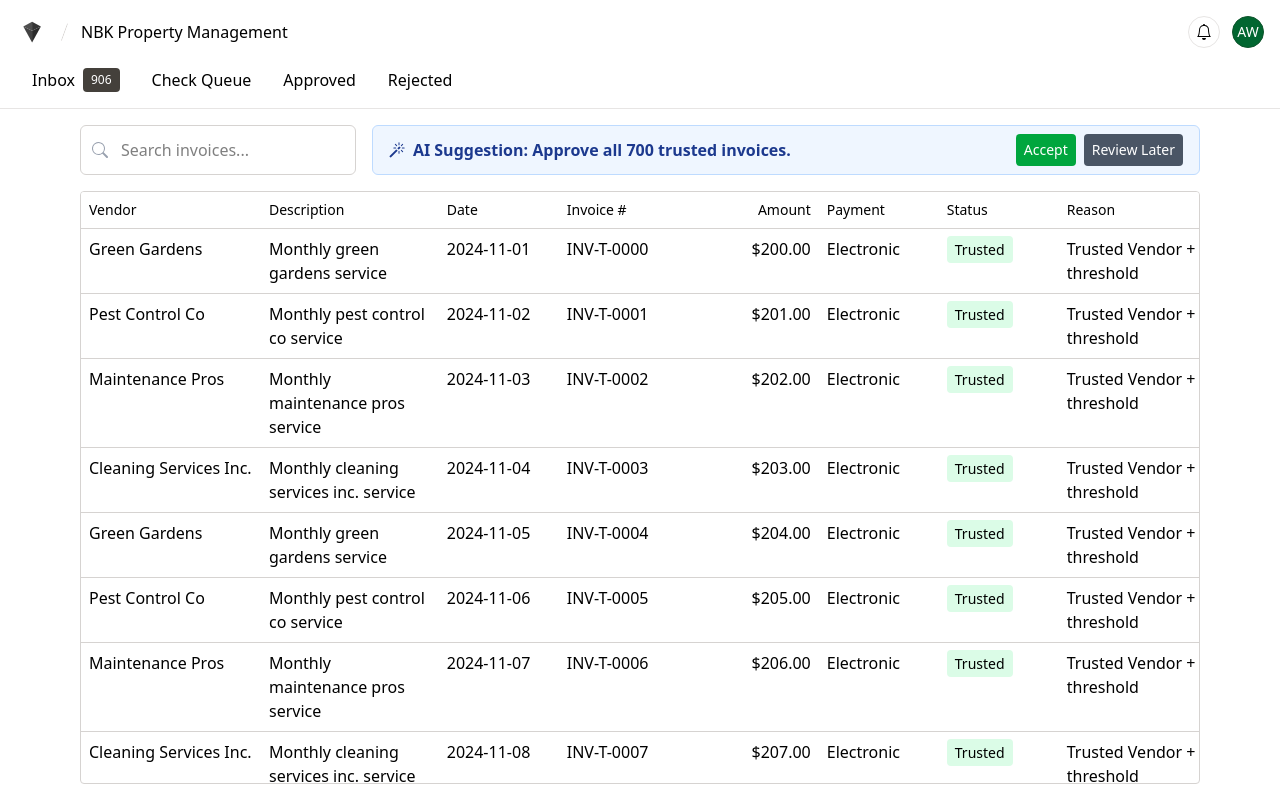
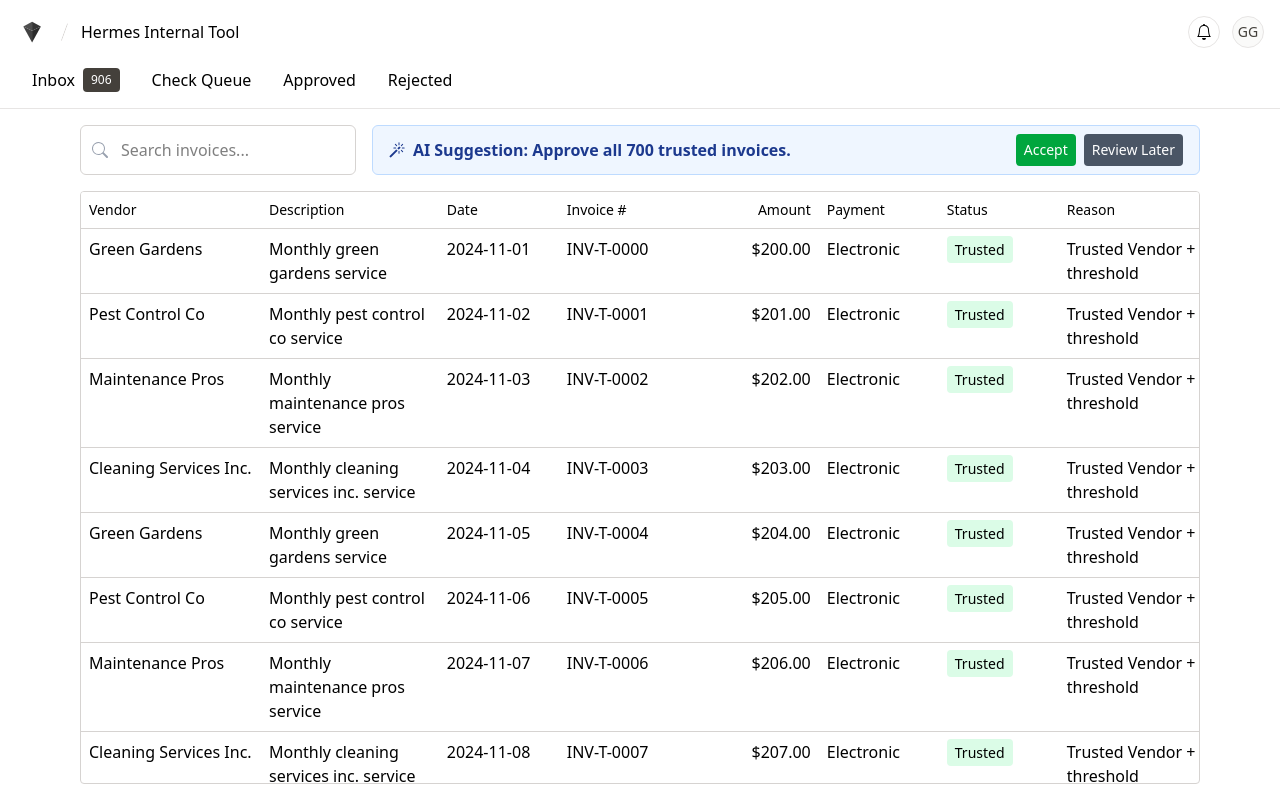
Before and after one commit to 21andrewchang/hermes, a SvelteKit app: page / in a window 1280 px wide. Built offline with nearby package versions, Linux system fonts and the light colour scheme.

Commit message:
feat: vgu

```diff
--- a/src/routes/+page.svelte
+++ b/src/routes/+page.svelte
@@ -219,7 +219,7 @@
 			<svg width="1" height="18" class="rotate-20 transform text-stone-300">
 				<line x1="0.5" y1="0" x2="0.5" y2="24" stroke="currentColor" stroke-width="1" />
 			</svg>
-			<div class="text-md">NBK Property Management</div>
+			<div class="text-md">Hermes Internal Tool</div>
 		</div>
 		<div class="flex flex-row items-center gap-3">
 			<button
@@ -239,9 +239,9 @@
 				</svg>
 			</button>
 			<div
-				class="flex h-8 w-8 items-center justify-center rounded-full border border-green-900 bg-green-800 text-sm text-white"
+				class="flex h-8 w-8 items-center justify-center rounded-full border border-stone-200 bg-stone-50 text-sm text-stone-700"
 			>
-				AW
+				GG
 			</div>
 		</div>
 	</header>
```
Also changed, not shown: package.json (+6 -6 lines).
